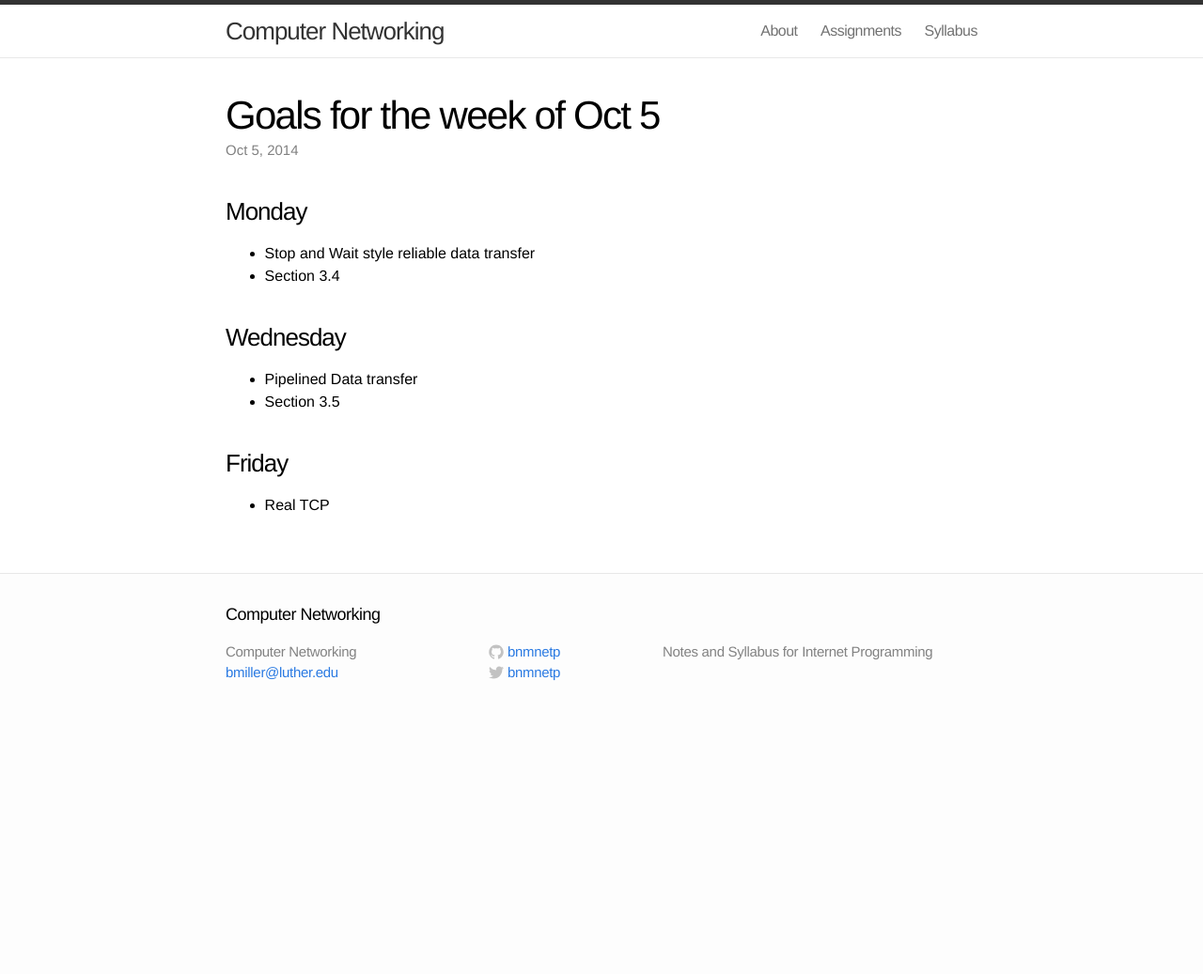
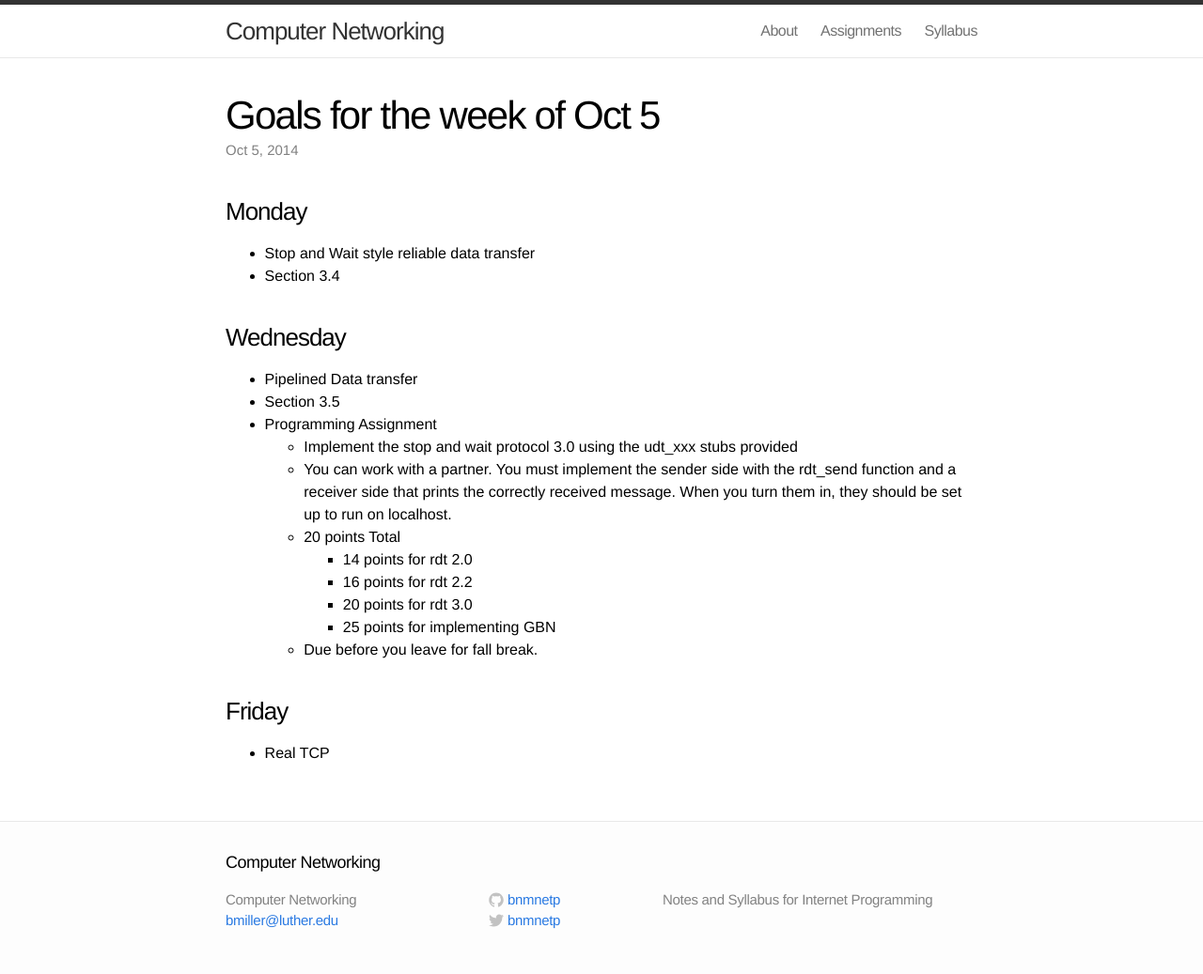
Before and after one commit to bnmnetp/CS341, a Jekyll site: the page built from _posts/2014-10-05-Goals-for-the-week-of-Oct-5.markdown, in a window 1280 px wide. Shown: the whole page at 94% size. Built offline with Jekyll 4.4.1, drawn with Linux system fonts in a browser that asks for light colours; before the commit the page ends 900 px from its top, so only the background shows below that.

Commit message:
add RDT assignment

```diff
--- a/_posts/2014-10-05-Goals-for-the-week-of-Oct-5.markdown
+++ b/_posts/2014-10-05-Goals-for-the-week-of-Oct-5.markdown
@@ -16,6 +16,15 @@ categories:
 
 * Pipelined Data transfer
 * Section 3.5
+* Programming Assignment
+  * Implement the stop and wait protocol 3.0 using the udt_xxx stubs provided
+  * You can work with a partner.  You must implement the sender side with the rdt_send function and a receiver side that prints the correctly received message.  When you turn them in, they should be set up to run on localhost.
+  * 20 points  Total
+    * 14 points for rdt 2.0
+    * 16 points for rdt 2.2
+    * 20 points for rdt 3.0
+    * 25 points for implementing GBN
+  * Due before you leave for fall break.
 
 ### Friday
 
```
Also changed, not shown: assignments.md (+2 -0 lines).
